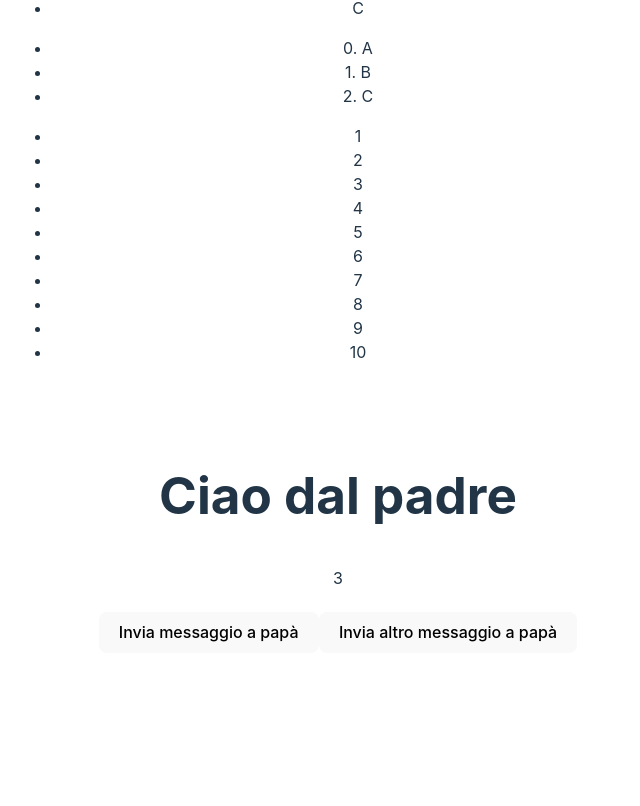
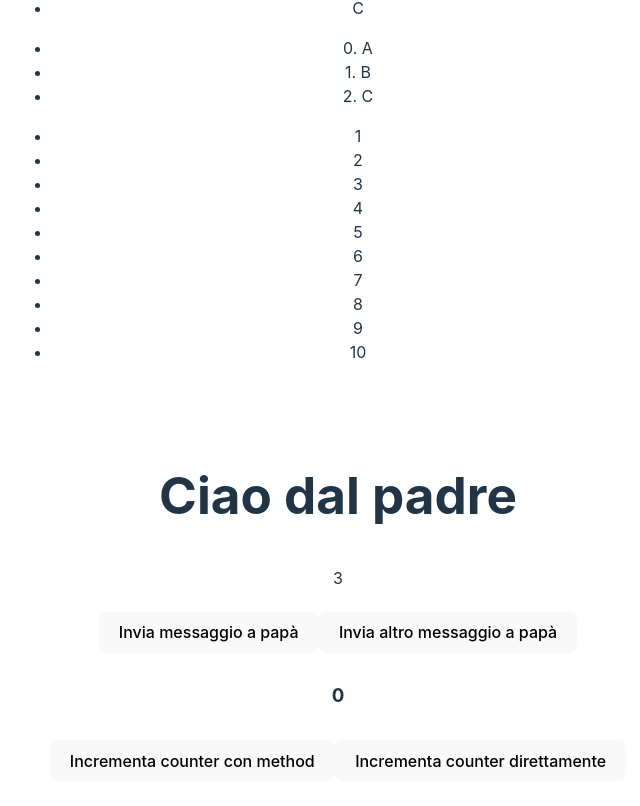
Before and after one commit to alessiovietri/vue-vite-starter, a Vue app: page / in a window 1280 px wide. Shown: the part 344-1150 px from the top of the page, without its empty margins (302-942 px from the left). Before the commit the page ends 1040 px from the top, so only its background shows below. Built offline with nearby package versions, Linux system fonts and the light colour scheme.

Commit message:
Completato store

```diff
--- a/src/App.vue
+++ b/src/App.vue
@@ -5,6 +5,8 @@
     3. Aggiungere la proprietà name nell'oggetto esportato che avrà come valore il nome del componente (opzionale, ma buona pratica)
 -->
 <script>
+import { store } from './store';
+
 // Passi per utilizzare sottocomponenti
 // 1. Importazione
 import DataAndMoustaches from './components/Topics/DataAndMoustaches.vue';
@@ -14,9 +16,15 @@ import LoopsInVue from './components/Topics/LoopsInVue.vue';
 import LifecycleHooks from './components/Topics/LifecycleHooks.vue';
 import FromFatherToSon from './components/Topics/FromFatherToSon.vue';
 import FromSonToFather from './components/Topics/FromSonToFather.vue';
+import GlobalInformations from './components/Topics/GlobalInformations.vue';
 
 export default {
     name: "App",
+    data() {
+        return {
+            store
+        }
+    },
     // 2. Registrazione
     components: {
         DataAndMoustaches,
@@ -26,6 +34,7 @@ export default {
         LifecycleHooks,
         FromFatherToSon,
         FromSonToFather,
+        GlobalInformations,
     },
     methods: {
         reactToRandomEvent() {
@@ -53,6 +62,14 @@ export default {
     <FromFatherToSon :count="3" message="Ciao dal padre" />
 
     <FromSonToFather @randomEvent="reactToRandomEvent" @otherRandomEvent="reactToOtherRandomEvent" />
+
+    <div>
+        <h3>
+            {{ store.counter }}
+        </h3>
+
+        <GlobalInformations />
+    </div>
 </template>
 
 <!-- Nel componente App.vue, rimuoviamo anche l'attributo scoped su <style> -->
--- /dev/null
+++ b/src/components/Topics/GlobalInformations.vue
@@ -0,0 +1,39 @@
+<!--
+
+-->
+<script>
+import { store } from '../../store.js';
+
+export default {
+    name: 'GlobalInformations',
+    data() {
+        return {
+            store
+        }
+    },
+    methods: {
+        increment() {
+            this.store.counter++;
+        }
+    }
+}
+</script>
+
+<template>
+
+    <section id="global-informations">
+        <button @click="increment">
+            Incrementa counter con method
+        </button>
+        <button @click="store.counter++">
+            Incrementa counter direttamente
+        </button>
+    </section>
+
+</template>
+
+<style scoped>
+h3 {
+    text-align: center;
+}
+</style>
--- /dev/null
+++ b/src/store.js
@@ -0,0 +1,5 @@
+import { reactive } from 'vue';
+
+export const store = reactive({
+    counter: 0
+});
```
